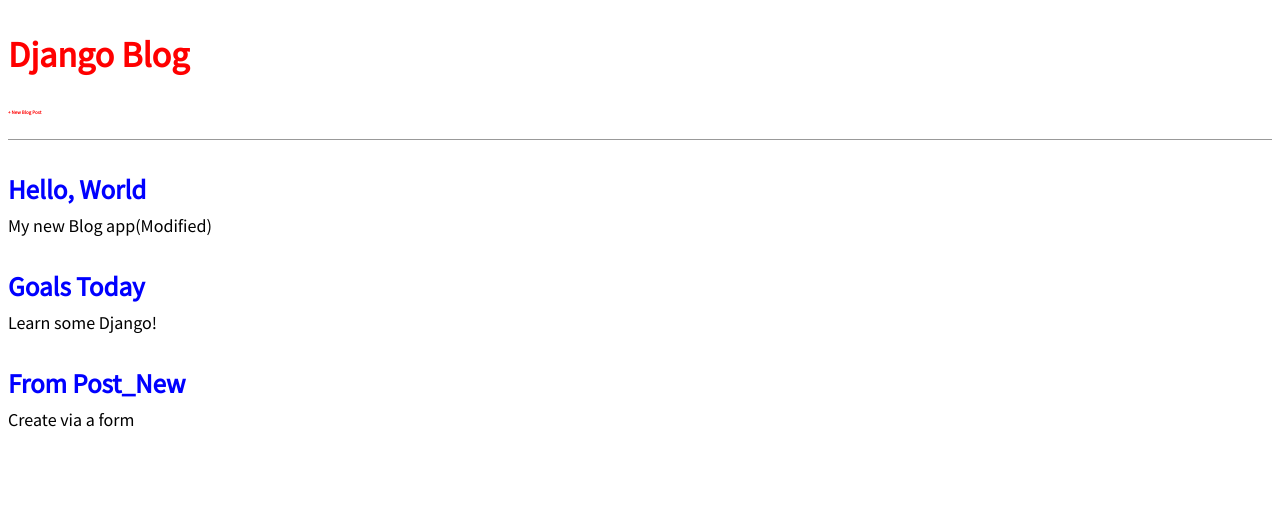
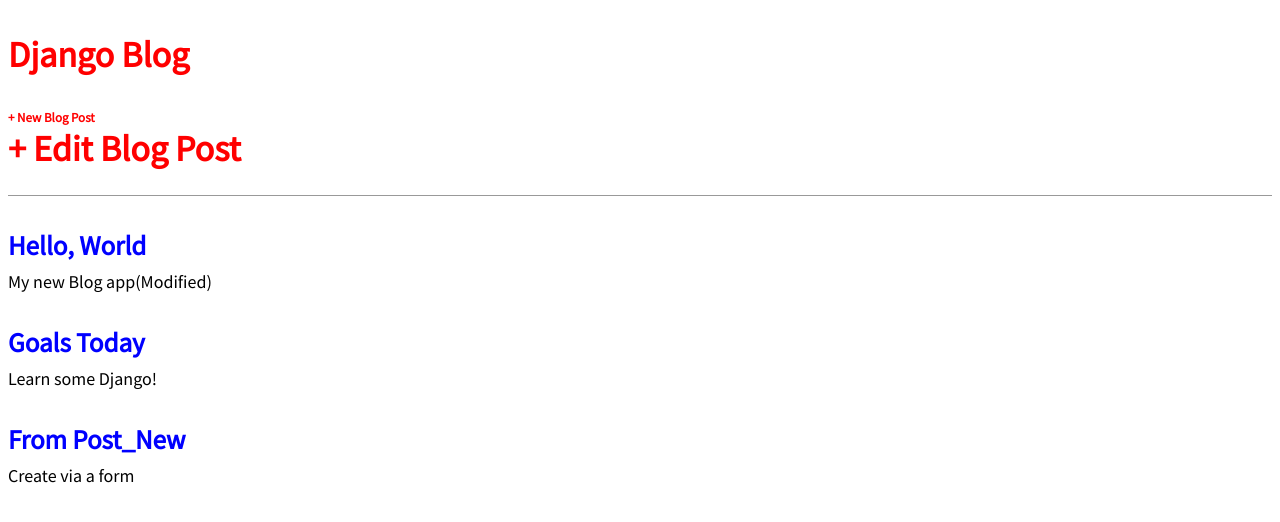
Before and after one commit to Gerald200000/New, a Django app: page / in a window 1280 px wide. Shown: the top 522 px of the page. Run offline with Django 5.2, Linux system fonts and the light colour scheme; data comes from the database, SQL or seed files in the repository; both versions use the stored data as it was after the commit.

Commit message:
Forth Commit

```diff
--- a/blog/urls.py
+++ b/blog/urls.py
@@ -1,7 +1,8 @@
-from .views import BlogDetailView, BlogListView, BlogCreateView
+from .views import BlogDetailView, BlogListView, BlogCreateView, BlogUpdateView
 from django.urls import path
 
 urlpatterns = [path("",BlogListView.as_view(),name = 'home'),
                 path("post/<int:pk>/", BlogDetailView.as_view(), name = "post_detail"),
-                path("post/new/", BlogCreateView.as_view(),name = 'post_new')
+                path("post/new/", BlogCreateView.as_view(),name = 'post_new'),
+                path("post/<int:pk>/edit", BlogUpdateView.as_view(),name = "post_edit")
                ]
--- a/blog/views.py
+++ b/blog/views.py
@@ -1,4 +1,4 @@
-from django.views.generic import ListView, DetailView, CreateView
+from django.views.generic import ListView, DetailView, CreateView, UpdateView
 from .models import Post
 class BlogListView(ListView):
     model = Post
@@ -11,3 +11,8 @@
     model = Post
     template_name = "post_new.html"
     fields = ["title","author","body"]
+
+class BlogUpdateView(UpdateView):
+    model = Post
+    template_name = "post_edit.html"
+    fields = ["title","body"]
--- a/static/css/base.css
+++ b/static/css/base.css
@@ -17,7 +17,16 @@
 .nav-right {
 display: flex;
 padding-top: 2rem;
-font-size: 5px;
+font-size: 13px;
+}
+.nav-right a {
+margin-right: 1rem;
+}
+.nav-right a:hover {
+color: blue;
+}
+.nav-right a:visited {
+color: red;
 }
 .post-entry {
 margin-bottom: 2rem;
--- a/templates/base.html
+++ b/templates/base.html
@@ -18,6 +18,9 @@
             <div class="nav-right">
                 <a href="{% url 'post_new' %}">+ New Blog Post</a>
             </div>
+            <div>
+                <a href="{% url 'post_edit' post.pk %}">+ Edit Blog Post</a>
+            </div>
         </h1>
     </header>
     <div>
```
Also changed, not shown: templates/post_edit.html (added, +9 -0 lines), db.sqlite3.
